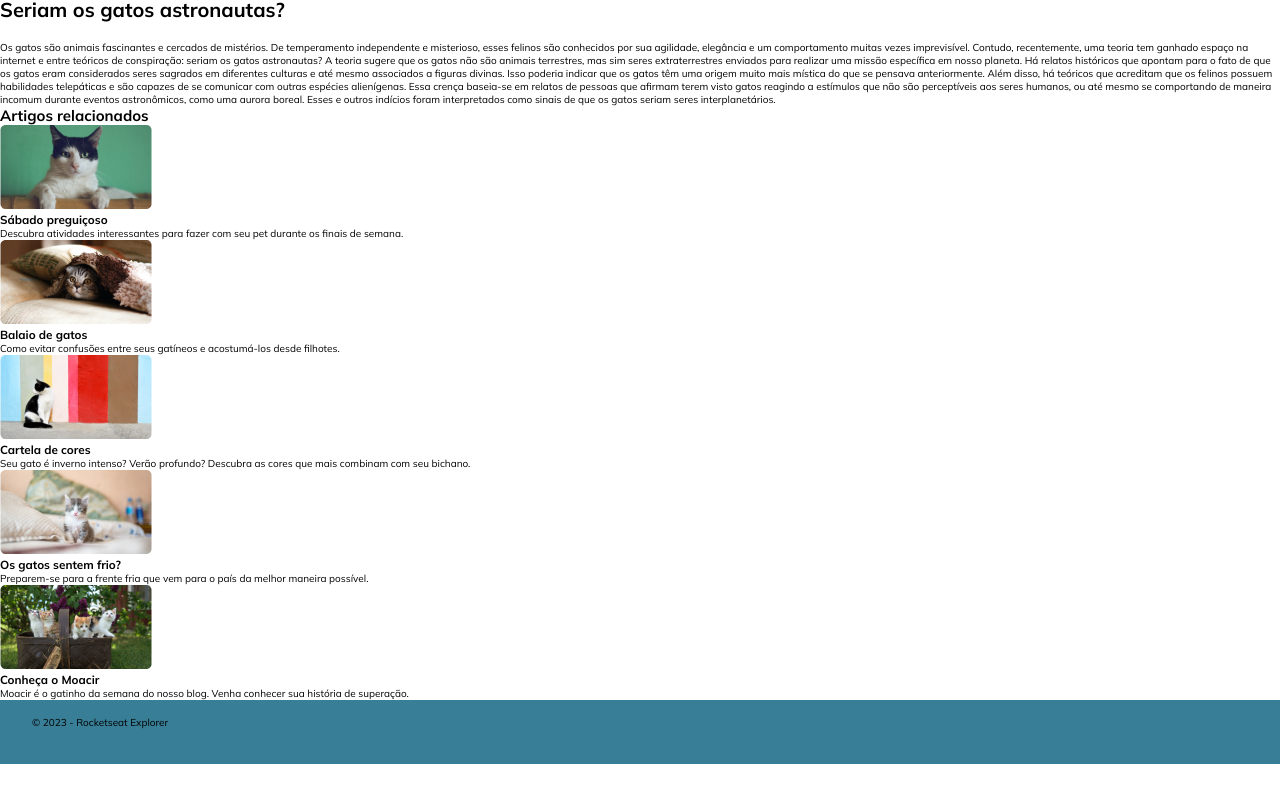
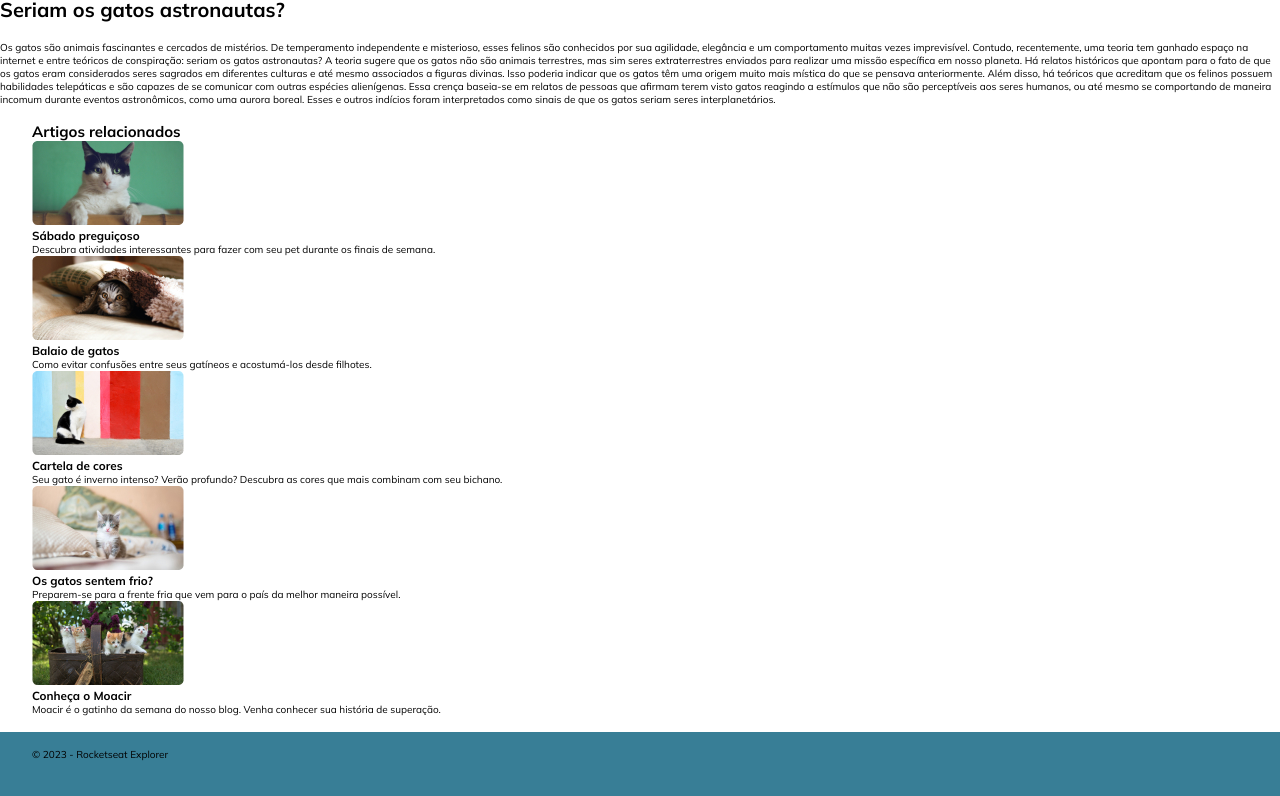
Before and after one commit to gabrielletasilva/blog-de-gatos, a plain HTML site: page Blog de Gatos/index.html in a window 1280 px wide. Shown: the part 91-887 px from the top of the page. Before the commit the page ends 855 px from the top, so only its background shows below. Drawn offline with Linux system fonts and the light colour scheme.

Commit message:
Update index.html

```diff
--- a/Blog de Gatos/index.html
+++ b/Blog de Gatos/index.html
@@ -14,6 +14,7 @@
     <link href="https://fonts.googleapis.com/css2?family=Epilogue:wght@400;700;800&family=Montserrat:wght@500&family=Mulish:wght@400;600;700&display=swap" rel="stylesheet">
 </head>
 <body>
+    <div class="blog">
         <header class="container">
             <img class="logo" src="assents/logo.svg" alt="logo">
 
@@ -52,9 +53,8 @@
             gatos reagindo a estímulos que não são perceptíveis aos seres humanos,
             ou até mesmo se comportando de maneira incomum durante eventos astronômicos, como uma aurora boreal.
             Esses e outros indícios foram interpretados como sinais de que os gatos seriam seres interplanetários.</p>
-    </main>
 
-    <div class="aside">
+            <div class="container">
                 <h2>Artigos relacionados</h2>
             <aside class="card">
                 <figure class="item">
@@ -98,9 +98,10 @@
              </figure>
             </aside>
         </div>
-
+    </main>
         <footer class="container">
             <span>© 2023 - Rocketseat Explorer</span>
         </footer>
+    </div>
 </body>
 </html>
```
Lines whose indentation alone changed are shown as unchanged.
